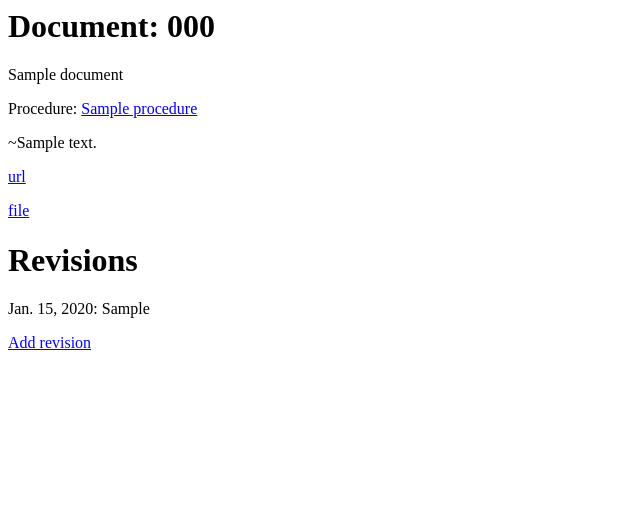
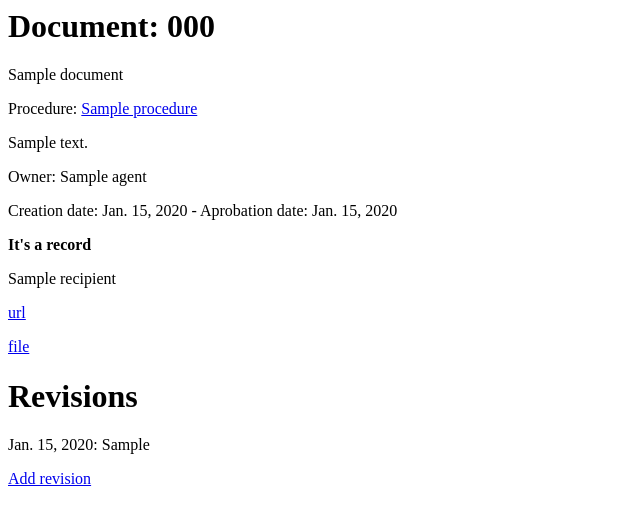
Before and after one commit to KDenisNoah/SchoolManager, a Django app: page /qms/document/1/ in a window 1280 px wide. Shown: the top 525 px of the page, without its empty margins (0-640 px from the left). Run offline with Django 3.2, Linux system fonts and the light colour scheme; tables that the repository leaves empty hold one stand-in row (values such as "Sample post").

Commit message:
Document model enhanced

```diff
--- a/school_qms/models.py
+++ b/school_qms/models.py
@@ -13,6 +13,7 @@ class Process(models.Model):
 class Procedure(models.Model):
     name = models.TextField(default='')
     description = models.TextField(default='')
+    onwer = models.ForeignKey('Agent', default=1)
 
     def __str__(self):
         return self.name
@@ -33,7 +34,7 @@ class Document(models.Model):
     #location = models.ManyToMany('locations') # intranet, ...
     onwer = models.ForeignKey('Agent', default=1)
     #when_distribute = models.manytomany('dates')
-    #who_distribute_to = models.manytomay('Agent', default='')?  # tutors, headmaster, teachers, ...
+    recipients = models.ManyToManyField('Recipient', default='')
     #document = url or file?
     document_file = models.FileField(upload_to='documents',
          null=True, blank=True)
@@ -61,3 +62,10 @@ class Agent(models.Model):
 
     def __str__(self):
         return self.name
+
+
+class Recipient(models.Model):
+    name = models.TextField(default='')
+
+    def __str__(self):
+        return self.name
--- a/school_qms/templates/document.html
+++ b/school_qms/templates/document.html
@@ -6,7 +6,15 @@
         <h1>Document: {{ document.code}}</h1>
         {{ document.name }}
         <p>Procedure: <a href="../procedure/{{ document.procedure.id }}">{{ document.procedure }}</a></p>
-        <p>~{{ document.description }}</p>
+        <p>{{ document.description }}</p>
+        <p>Owner: {{ document.onwer }}</p>
+        <p>Creation date: {{ document.creation_date }} - Aprobation date: {{ document.aprobation_date }}</p>
+        {% if document.record %}
+        <p><b>It's a record</b></p>
+        {% endif %}
+        {% for recipient in document.recipients.all %}
+        <p>{{ recipient }}</p>
+        {% endfor %}
         <p><a href="{{ document.document_url}}">url</a></p>
         {% if document.document_file %}
         <p><a href="{{ document.document_file.url}}">file</a></p>
--- a/school_qms/urls.py
+++ b/school_qms/urls.py
@@ -6,9 +6,12 @@ urlpatterns = patterns('',
     url(r'^processes/', 'school_qms.views.processes_page', name='processes'),
     url(r'^procedures/', 'school_qms.views.procedures_page', name='procedures'),
     url(r'^documents/', 'school_qms.views.documents_page', name='documents'),
+    url(r'^document/(?P<doc_id>[0-9]+)/edit$',
+    'school_qms.views.documents_page', name='document'),
     url(r'^document/(?P<doc_id>[0-9]+)/$', 'school_qms.views.document_page',
          name='document'),
     url(r'^agents/', 'school_qms.views.add_agent', name='agents'),
+    url(r'^recipients/', 'school_qms.views.add_recipient', name='recipients'),
     url(r'^revisions/(?P<doc_id>[0-9]+)/$', 'school_qms.views.add_revision',
          name='revision'),
     url(r'^revisions/', 'school_qms.views.add_revision', name='revisions'),
--- a/school_qms/views.py
+++ b/school_qms/views.py
@@ -1,7 +1,7 @@
 from django.http import HttpResponse
 from django.shortcuts import redirect, render
-from school_qms.models import Process, Procedure, Document, Agent, Revision
-from school_qms.forms import DocumentForm, AgentForm, RevisionForm
+from school_qms.models import Process, Procedure, Document, Agent, Revision, Recipient
+from school_qms.forms import DocumentForm, AgentForm, RevisionForm, RecipientForm
 
 
 def qms_page(request):
@@ -26,8 +26,11 @@ def procedures_page(request):
     return render(request, 'procedures.html', {'procedures': procedures})
 
 
-def documents_page(request):
-    if request.method == 'POST':
+def documents_page(request, doc_id=None):
+    if doc_id:
+        data = {'pk': doc_id}
+        f = DocumentForm(initial=data)
+    elif request.method == 'POST':
         f = DocumentForm(request.POST, request.FILES)
         if f.is_valid():
             doc = f.save()
@@ -60,6 +63,19 @@ def add_agent(request):
          {'Agents': Agents, 'form': f})
 
 
+def add_recipient(request):
+    if request.method == 'POST':
+        f = RecipientForm(request.POST)
+        if f.is_valid():
+            f.save()
+    else:
+        f = RecipientForm()
+
+    Recipients = Recipient.objects.all()
+    return render(request, 'add_recipient.html',
+         {'Recipients': Recipients, 'form': f})
+
+
 def add_revision(request, doc_id=None):
     if request.method == 'POST':
         f = RevisionForm(request.POST)
```
Also changed, not shown: school_qms/forms.py (+12 -2 lines), school_qms/templates/add_recipient.html (added, +19 -0 lines), school_qms/migrations/0010_auto_20141124_2221.py (added), school_qms/migrations/0011_procedure_onwer.py (added).
